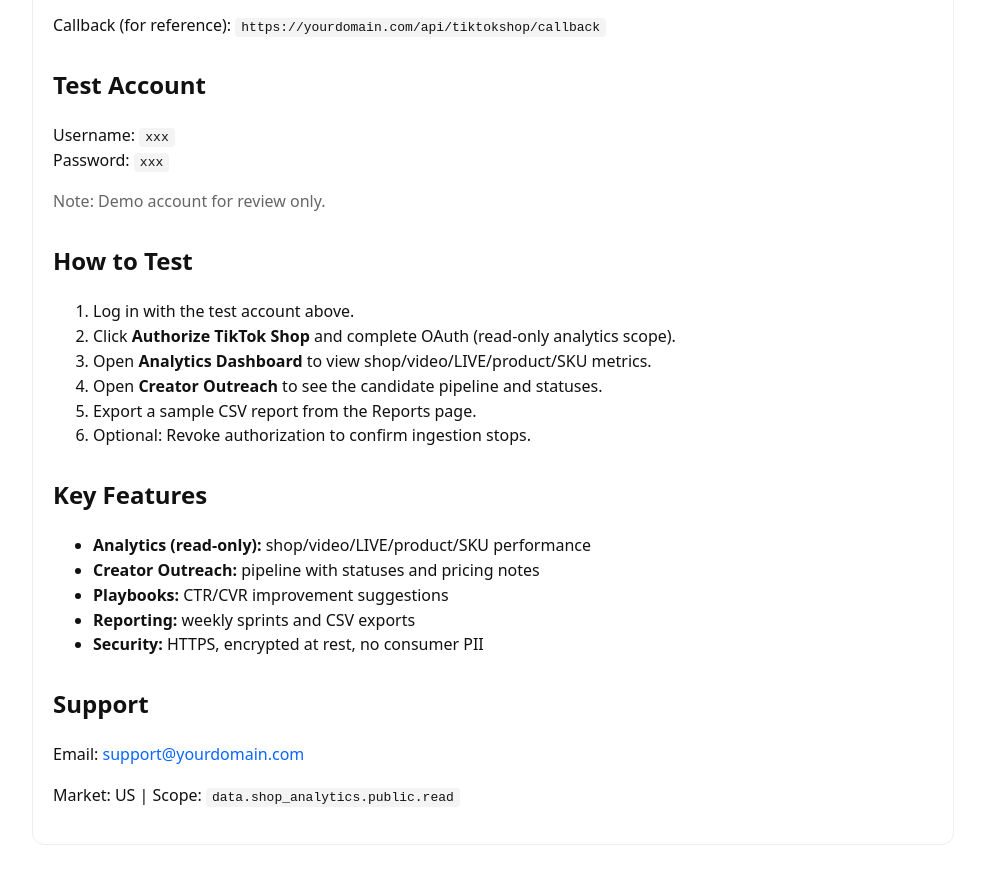
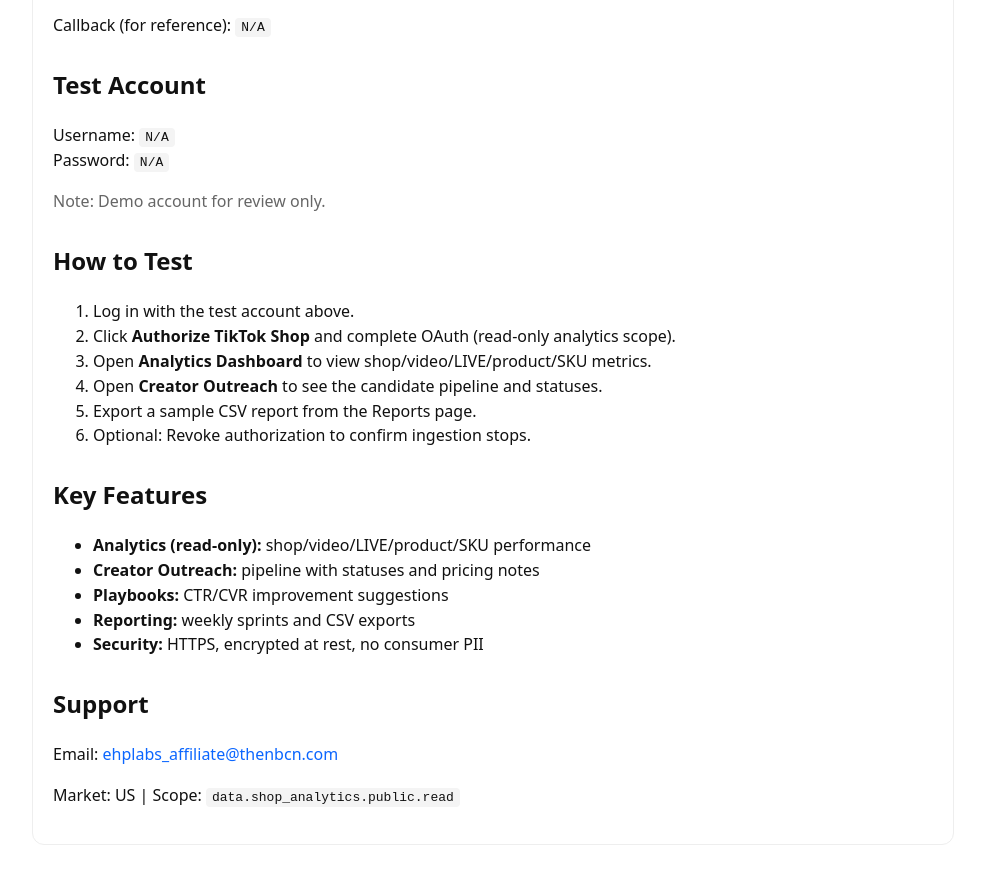
Before and after one commit to EloiseQ/nbcn-app-review, a plain HTML site: page index.html in a window 1280 px wide. Shown: the part 441-1318 px from the top of the page, without its empty margins (0-985 px from the left). Drawn offline with Linux system fonts and the light colour scheme.

Commit message:
Update index.html

```diff
--- a/index.html
+++ b/index.html
@@ -24,11 +24,11 @@
 
     <h2>Test URL</h2>
     <p>Login: <code>N/A</code></p>
-    <p>Callback (for reference): <code>https://yourdomain.com/api/tiktokshop/callback</code></p>
+    <p>Callback (for reference): <code>N/A</code></p>
 
     <h2>Test Account</h2>
-    <p>Username: <code>xxx</code><br>
-       Password: <code>xxx</code></p>
+    <p>Username: <code>N/A</code><br>
+       Password: <code>N/A</code></p>
     <p class="muted">Note: Demo account for review only.</p>
 
     <h2>How to Test</h2>
@@ -51,7 +51,7 @@
     </ul>
 
     <h2>Support</h2>
-    <p>Email: <a href="mailto:support@yourdomain.com">support@yourdomain.com</a></p>
+    <p>Email: <a href="mailto:support@yourdomain.com">ehplabs_affiliate@thenbcn.com</a></p>
     <p>Market: US | Scope: <code>data.shop_analytics.public.read</code></p>
   </div>
 </body>
```
